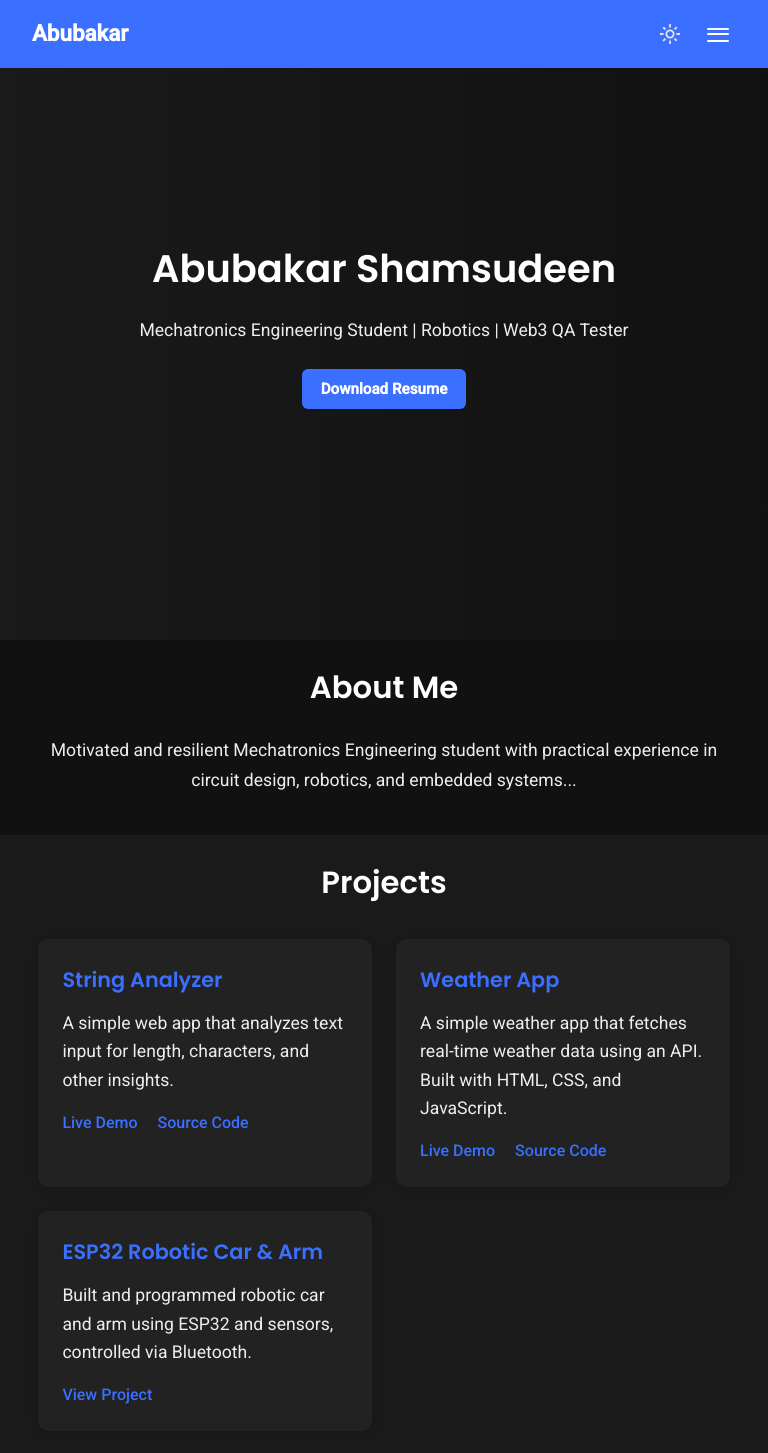
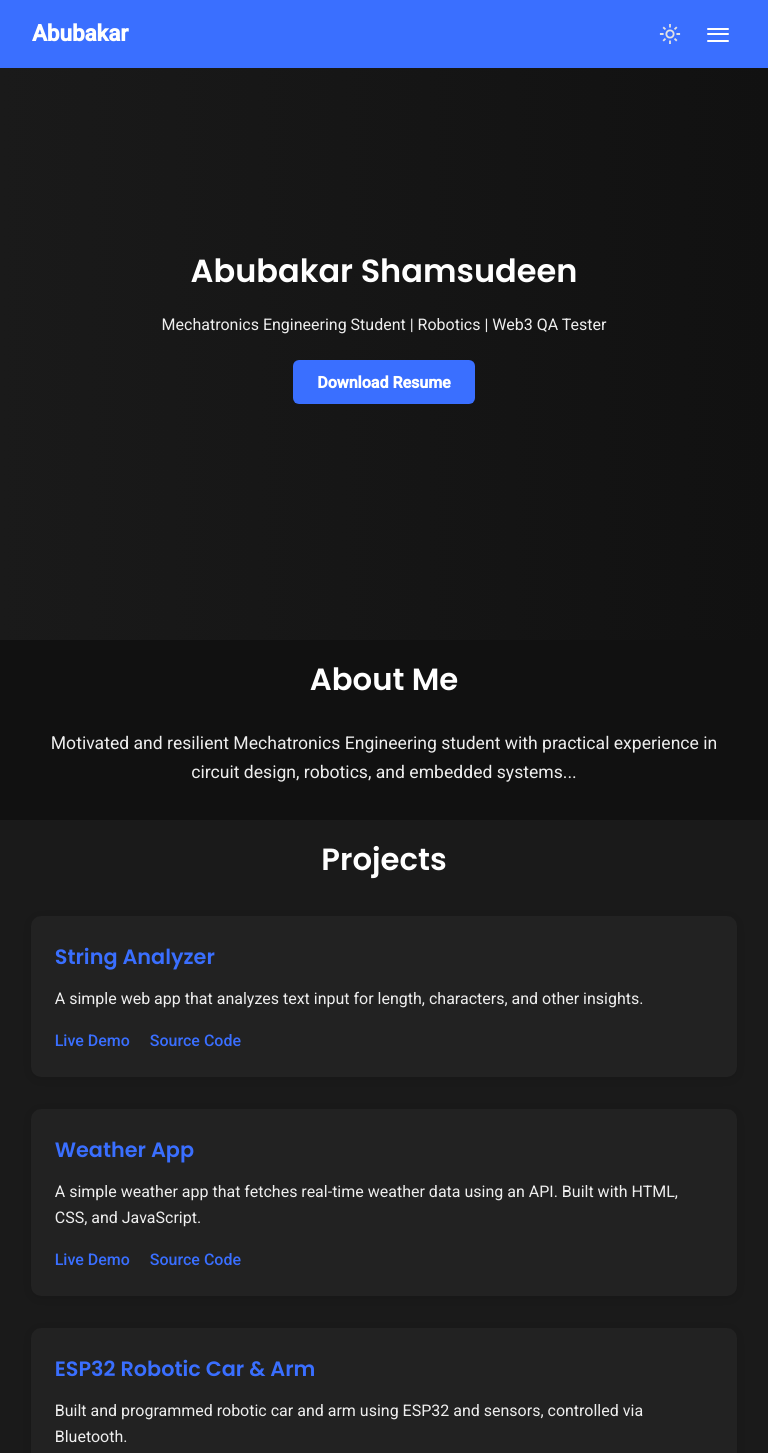
Before and after one commit to Cypherxz07/portfolio, a plain HTML site: page index.html in a window 768 px wide. Shown: the top 1453 px of the page. Drawn offline with Linux system fonts and the light colour scheme.

Commit message:
responsiveness

```diff
--- a/style.css
+++ b/style.css
@@ -498,58 +498,3 @@ p {
     grid-template-columns: 1fr;
   }
 }
-
-/* === MOBILE & TABLET OVERRIDES === */
-@media (min-width: 600px) and (max-width: 1024px) {
-
-  /* Tablet and smaller */
-  .hero {
-    padding: 4% 5%;
-    text-align: center;
-  }
-
-  .hero-content h1 {
-    font-size: clamp(2rem, 5vw, 2.5rem);
-  }
-
-  .hero-content p {
-    font-size: clamp(1rem, 2.5vw, 1.1rem);
-  }
-
-  .about,
-  .projects,
-  .experience,
-  .contact {
-    padding: 3% 5%;
-  }
-
-  .about h2,
-  .projects h2,
-  .experience h2,
-  .contact h2 {
-    font-size: clamp(1.6rem, 4vw, 2rem);
-  }
-
-  .about p,
-  .projects p,
-  .experience p,
-  .contact p {
-    font-size: clamp(1rem, 2.5vw, 1.1rem);
-  }
-
-  .project-grid {
-    grid-template-columns: repeat(auto-fit, minmax(250px, 1fr));
-    gap: 1.5rem;
-  }
-
-  .contact-form input,
-  .contact-form textarea {
-    font-size: 1rem;
-    padding: 0.7rem 0.9rem;
-  }
-
-  .cta-btn {
-    padding: 0.7rem 1.2rem;
-    font-size: 0.95rem;
-  }
-}
```
